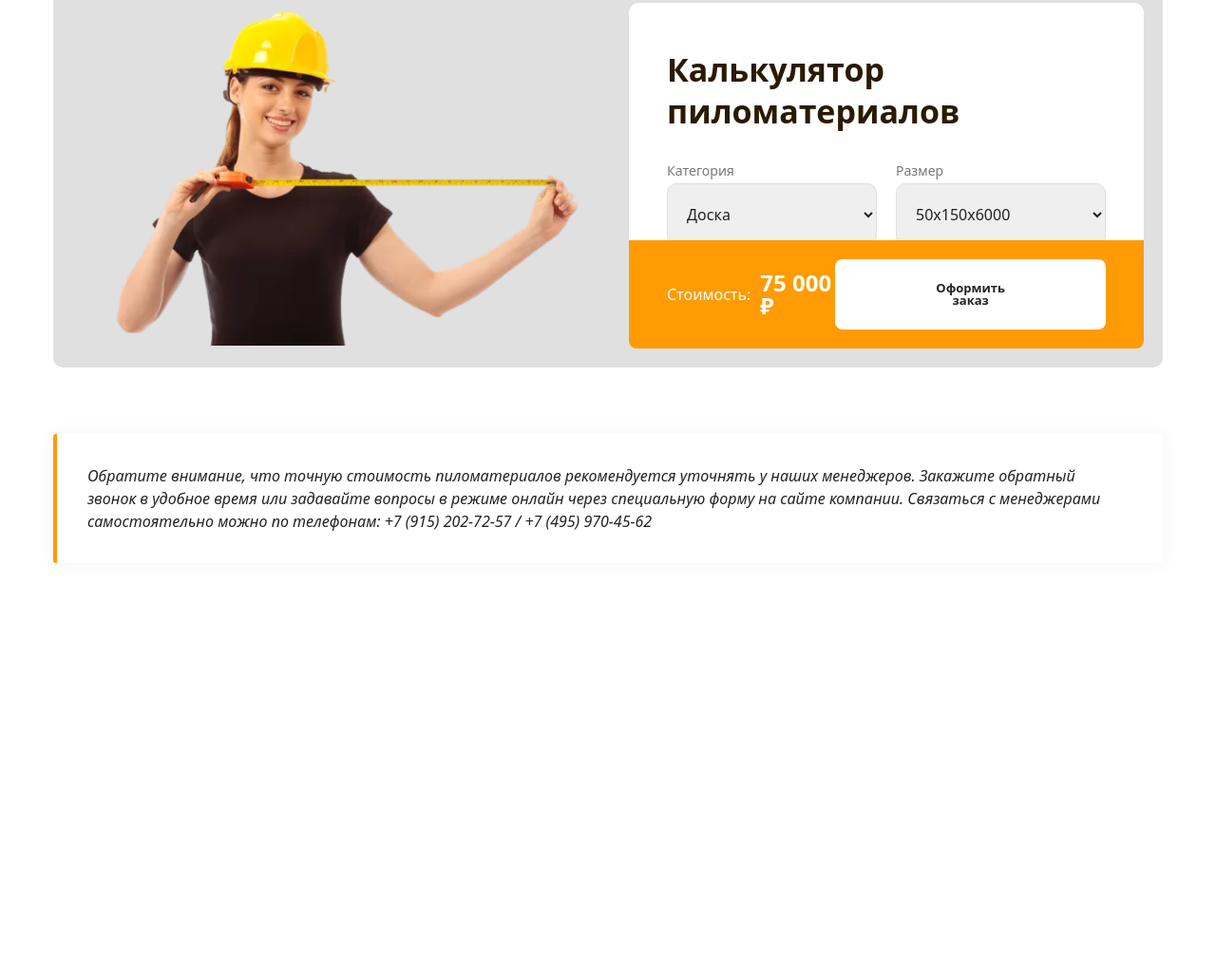
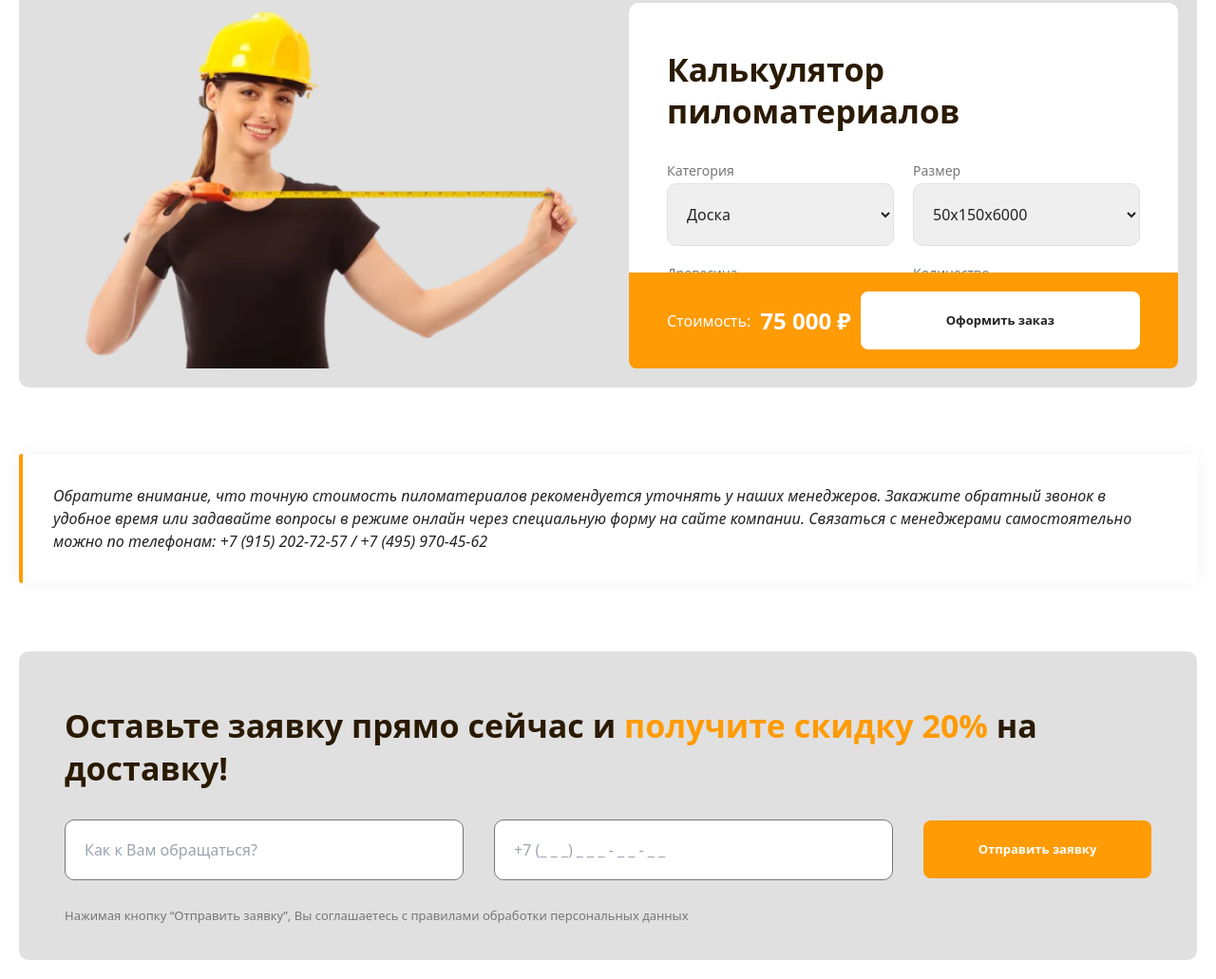
Before and after one commit to mryaxyobek/grandlesmarket, a website: page index.html in a window 1280 px wide. Shown: the part 4286-5317 px from the top of the page at 95% size. Before the commit the page ends 4919 px from the top, so only its background shows below. Drawn offline with Linux system fonts and the light colour scheme.

Commit message:
addded cta secion

```diff
--- a/index.html
+++ b/index.html
@@ -485,8 +485,8 @@
 
   <!-- calculator section  -->
 
-  <section class="p-14 pb-10">
-    <div class="grid gap-11 grid-cols-2 site-container p-5 rounded-10 bg-grey-E0E0E0 mb-70">
+  <section class="site-container p-14 pb-9">
+    <div class="grid gap-11 grid-cols-2 p-5 rounded-10 bg-grey-E0E0E0 mb-70">
       <!-- img  -->
       <img src="./images/working-woman-img.png" alt="working-woman-img" class="">
       <!-- item 2 -->
@@ -536,5 +536,21 @@
       Обратите внимание, что точную стоимость пиломатериалов рекомендуется уточнять у наших менеджеров. Закажите обратный звонок в удобное время или задавайте вопросы в режиме онлайн через специальную форму на сайте компании. Связаться с менеджерами самостоятельно можно по телефонам: +7 (915) 202-72-57 / +7 (495) 970-45-62
     </div>
   </section>
+
+  <!-- cta -->
+
+  <section class="site-container pt-9 pb-5">
+    <div class="rounded-10 bg-grey-E0E0E0 px-12 pt-14 pb-10">
+       <h2 class="text-34 text-br-black-2A1A01 leading-44 font-semibold  mb-8">Оставьте заявку прямо сейчас и <span class="text-34 text-br-yellow-FF9B04 leading-44 font-bold">получите скидку 20% </span>на доставку!</h2>
+      <form action="https://echo.htmlacademy.ru" class="flex items-center w-full mb-7 space-x-8">
+      <input placeholder="Как к Вам обращаться?" type="text" required class="grow p-5 text-base leading-4 font-normal rounded-10 border border-grey-777">
+      <input placeholder="+7 (_ _ _) _ _ _ - _ _ - _ _" type="tel" required class="grow p-5 text-base leading-4 font-normal rounded-10 border border-grey-777">
+      <button type="submit" class="max-w-240 w-full rounded-lg bg-yellow-FF9B04 py-6 px-14 text-white text-13 leading-13 font-semibold">Отправить заявку</button>
+      </form>
+      <span class="font-normal text-br-grey-777 text-13 leading-13">Нажимая кнопку “Отправить заявку”, Вы соглашаетесь с правилами обработки персональных данных</span>
+    </div>
+  </section>
+
+
 </body>
 </html>
--- a/tailwind.config.js
+++ b/tailwind.config.js
@@ -75,6 +75,7 @@ module.exports = {
         '534':"534px",
         '371':"371px",
         '354':"354px",
+        '240':"240px",
         '215':"215px"
       },
       height:{
```
Also changed, not shown: dist/output.css.
